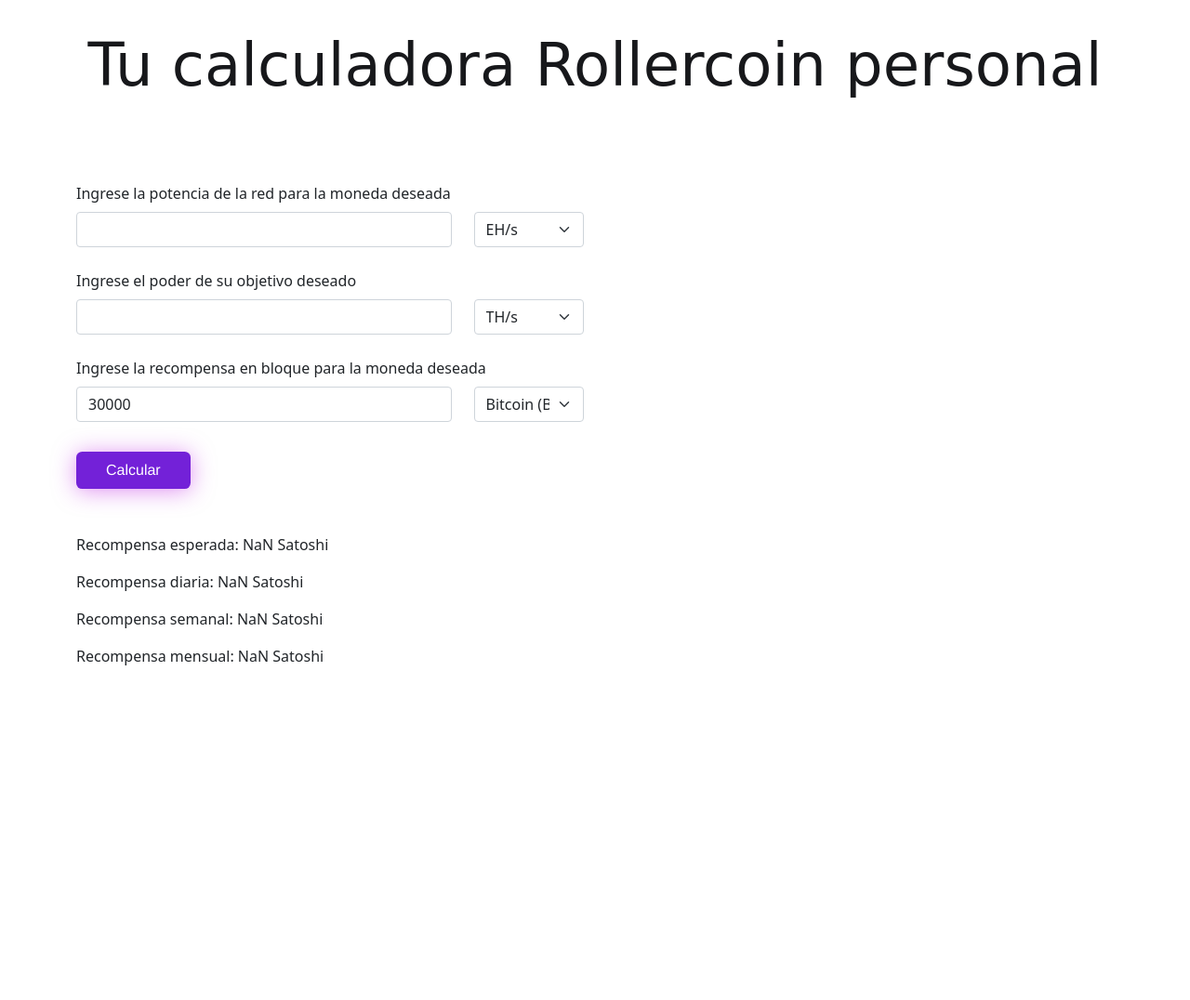
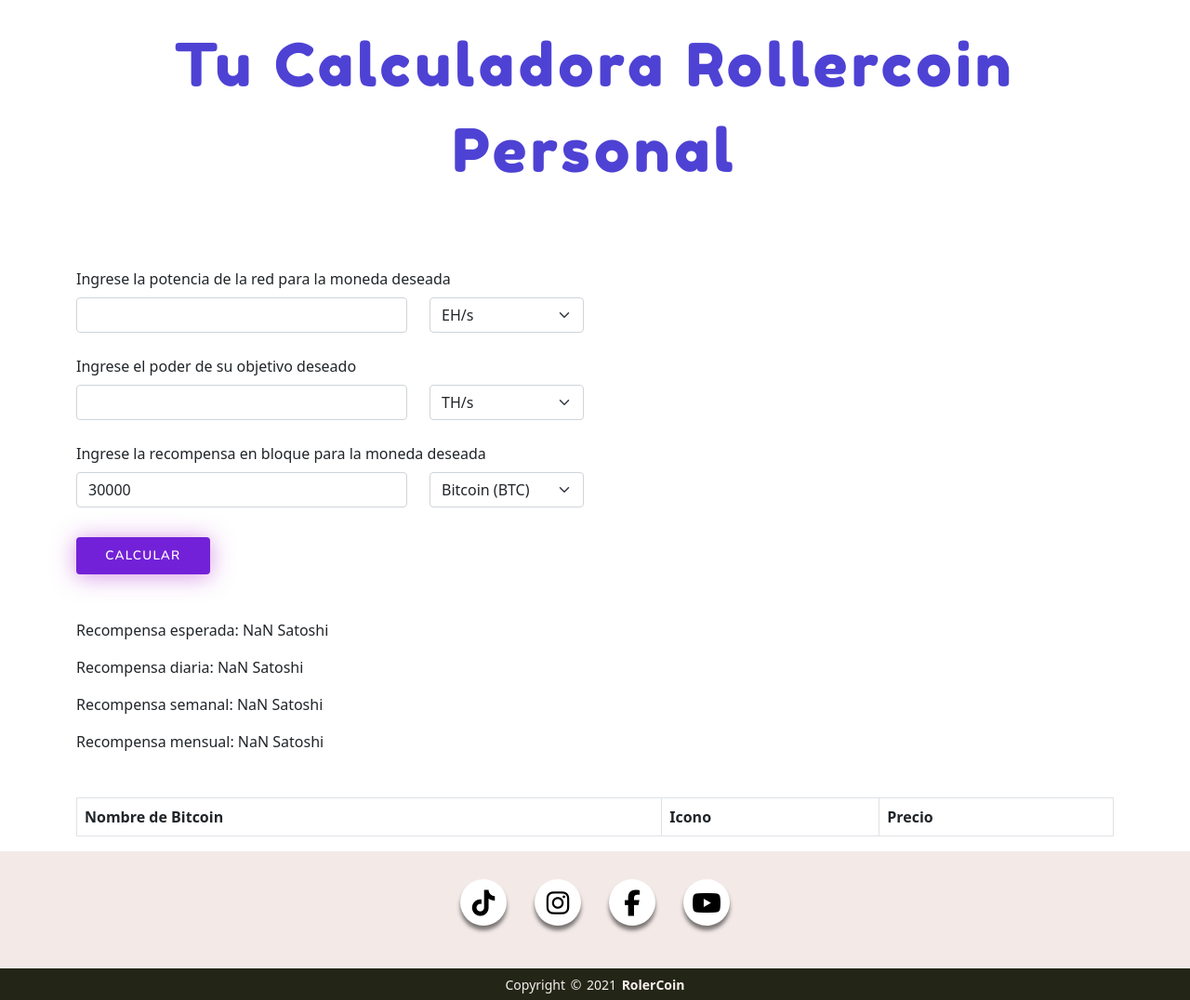
Before and after one commit to valer9826/RollerCalculator, a plain HTML site: page index.html in a window 1280 px wide. Shown: the whole page at 93% size. Before the commit the page ends 800 px from the top, so only its background shows below. Drawn offline with nearby package versions, Linux system fonts and the light colour scheme; no server answers; a web font is replaced by a local one.

Commit message:
eliminar onload y footer

```diff
--- a/css/style.css
+++ b/css/style.css
@@ -1,18 +1,28 @@
 @import url('https://fonts.googleapis.com/css2?family=Shizuru&display=swap');
 @import url('https://fonts.googleapis.com/css2?family=Roboto+Mono&display=swap');
+@import url('https://fonts.googleapis.com/css2?family=Fredoka+One&display=swap');
+@import url('https://fonts.googleapis.com/css2?family=Nunito:wght@600&display=swap');
+
+*{
+    margin: 0;
+    padding: 0;
+    box-sizing: border-box;
+}
 
 body {
     font-size: 16px;
-    font-family: "Helvetica", "Arial", sans-serif;
     text-align: center;
-    background-color: #f8faff;
+    background-color: #f7f9fb;
     font-family: 'Roboto Mono', monospace;
-  }
+    min-height: calc(100vh - 0px - 940px);
+}
 
 .titulo{
-    font-family: 'Shizuru', cursive;
+    /* font-family: 'Shizuru', cursive; */
+    font-family: 'Fredoka One', cursive;
     font-size: 4em;
-    color: rgb(23, 24, 27);
+    color: #4e42d4;
+    letter-spacing: 0.07em;
     line-height: 1.44em;
     margin-top: 24px;
     margin-bottom: 5%;
@@ -20,21 +30,32 @@ body {
 }
 /* button */
 .bubbly-button {
-    font-family: "Helvetica", "Arial", sans-serif;
+    /* font-family: "Helvetica", "Arial", sans-serif; */
+    font-family: 'Nunito', sans-serif;
     display: inline-block;
-    font-size: 1em;
-    padding: 0.5em 2em;
+    font-size: 0.85em;
+    font-weight: 700;
+    padding: 0.7em 2.3em;
+    letter-spacing: 1.2px;
     -webkit-appearance: none;
+    text-transform: uppercase;
     appearance: none;
     background-color: #7321d8;
     color: #fff;
-    border-radius: 0.40rem;
+    border-radius: 0.25rem;
     border: none;
-    cursor: pointer;
     position: relative;
     transition: transform ease-in 0.1s, box-shadow ease-in 0.25s;
-    box-shadow: 0 2px 25px rgba(192, 34, 228, 0.5);
+    box-shadow: 0 2px 25px rgba(174, 37, 204, 0.5);
 }
+
+.bubbly-button:hover {
+    background-color: #6c1ecc;
+    color: #f9f9f9;
+    box-shadow: 0 3px 35px rgba(149, 29, 175, 0.5);
+}
+
+
 .bubbly-button:focus {
     outline: 0;
 }
@@ -101,3 +122,88 @@ body {
 }
 
 /* footer */
+
+footer{
+    background:#f3eae8;
+    height: auto;
+    width: 100%;
+    color: #000;
+}
+
+.footer-content{
+    display: flex;
+    align-items: center;
+    justify-content: center;
+    flex-direction: column;
+    text-align: center;
+}
+
+/* social media */
+.social-menu {
+    margin: 0px auto;
+    padding: 30px 0;
+}
+
+.social-menu ul{
+    display: flex;
+    padding-left: 0;
+}
+
+.social-menu ul li{
+    list-style: none;
+    margin: 0 15px;
+}
+
+.social-menu ul li a{
+    display: block;
+    width: 50px;
+    height: 50px;
+    border-radius: 50%;
+    background-color: #fff;
+    text-align: center;
+    transition: .6s;
+    box-shadow: 0 5px 4px rgba(0,0,0,.5);
+
+    font-size: 28px;
+    line-height: 50px;
+    transition: .3s;
+    color: #000;
+}
+
+.social-menu ul li a:hover{
+    transform: translate(0, -10%);
+    color: #fff;
+}
+
+.social-menu ul li:nth-child(1) a:hover{
+    background-color: rgba(0, 0, 0, 0.829);
+}
+.social-menu ul li:nth-child(2) a:hover{
+    background: #f09433;
+    background: -moz-linear-gradient(45deg, #f09433 0%, #e6683c 25%, #dc2743 50%, #cc2366 75%, #bc1888 100%);
+    background: -webkit-linear-gradient(45deg, #f09433 0%,#e6683c 25%,#dc2743 50%,#cc2366 75%,#bc1888 100%);
+    background: linear-gradient(45deg, #f09433 0%,#e6683c 25%,#dc2743 50%,#cc2366 75%,#bc1888 100%);
+}
+.social-menu ul li:nth-child(3) a:hover{
+    background-color: #0077b5;
+}
+.social-menu ul li:nth-child(4) a:hover{
+    background-color: #c7022f;
+}
+
+/* copy */
+
+.footer-bottom{
+    background: #232617;
+    width: 100%;
+    padding: 5px 20px;
+    /* color: #122f4a; */
+    color: #f8efed;
+}
+
+.footer-bottom span{
+    float: center;
+    font-size: 14px;
+    word-spacing: 2px;
+    text-transform: capitalize;
+ }
--- a/index.html
+++ b/index.html
@@ -10,6 +10,9 @@
     <title>Document</title>
 
     <link rel="stylesheet" href="css/style.css">
+
+    <link rel="stylesheet" href="./social-media-icons.css">
+    <!-- <link rel="stylesheet" href="https://cdnjs.cloudflare.com/ajax/libs/font-awesome/4.7.0/css/font-awesome.min.css"> -->
     <!-- Bootstrap CSS -->
     <link href="https://cdn.jsdelivr.net/npm/bootstrap@5.1.3/dist/css/bootstrap.min.css" rel="stylesheet"
         integrity="sha384-1BmE4kWBq78iYhFldvKuhfTAU6auU8tT94WrHftjDbrCEXSU1oBoqyl2QvZ6jIW3" crossorigin="anonymous">
@@ -21,20 +24,18 @@
     </header>
 
     <section class="container">
-        <h1 class="titulo">Tu calculadora Rollercoin personal</h1>
+        <h1 class="titulo">Tu Calculadora Rollercoin Personal</h1>
 
         <div class="row">
             <article class="col-md-6">
                 <div>
                     <div class="form-group row my-4">
                         <label class="mb-2">Ingrese la potencia de la red para la moneda deseada</label>
-                        <div class="col-md-9">
-                            <input type="number" class="form-control" step="any" id="network-power"
-                                oninput="calculateGoalPower()">
+                        <div class="col-8">
+                            <input type="number" class="form-control" step="any" id="network-power">
                         </div>
-                        <div class="col-md-3">
-                            <select class="form-select" name="network-power-prefix" id="network-power-selector"
-                                onchange="calculateGoalPower()">
+                        <div class="col-4">
+                            <select class="form-select" name="network-power-prefix" id="network-power-selector">
                                 <option value="ghs">GH/s</option>
                                 <option value="ths">TH/s</option>
                                 <option value="phs">PH/s</option>
@@ -45,13 +46,11 @@
 
                     <div class="form-group row my-4">
                         <label class="mb-2">Ingrese el poder de su objetivo deseado</label>
-                        <div class="col-md-9">
-                            <input type="number" class="form-control" name="goal-power-hash" id="goal-power"
-                                oninput="calculateGoalPower()">
+                        <div class="col-8">
+                            <input type="number" class="form-control" name="goal-power-hash" id="goal-power">
                         </div>
-                        <div class="col-md-3">
-                            <select class="form-select" name="goal-power-prefix" id="goal-power-selector"
-                                onchange="calculateGoalPower()">
+                        <div class="col-4">
+                            <select class="form-select" name="goal-power-prefix" id="goal-power-selector">
                                 <option value="ghs">GH/s</option>
                                 <option selected value="ths">TH/s</option>
                                 <option value="phs">PH/s</option>
@@ -62,13 +61,12 @@
 
                     <div class="form-group row my-4">
                         <label class="mb-2">Ingrese la recompensa en bloque para la moneda deseada</label>
-                        <div class="col-md-9">
-                            <input type="number" class="form-control" name="block-reward" id="block-reward" step="any"
-                                oninput="calculateGoalPower()">
+                        <div class="col-8">
+                            <input type="number" class="form-control" name="block-reward" id="block-reward" step="any">
                         </div>
-                        <div class="col-md-3">
-                            <select class="form-select name=" block-type" id="block-type"
-                                onchange="blockAmount(), calculateGoalPower()"">
+                        <div class="col-4">
+                            <select class="form-select" name="block-type" id="block-type"
+                                onchange="blockAmount()">
                                 <option value=" BTC">Bitcoin (BTC)</option>
                                 <option value="DOGE">Doge (DOGE)</option>
                                 <option value="ETH">Ethereum (ETH)</option>
@@ -79,7 +77,7 @@
                         </div>
                     </div>
 
-                    <button class="bubbly-button mt-2" id="calcbtn" onclick="calculateGoalPower()">Calcular</button>
+                    <button class="bubbly-button mt-2" onclick="calculateGoalPower()">Calcular</button>
                 </div>
                 <div class="my-5">
                     <p>Recompensa esperada: <span id="exp_reward"></span></p>
@@ -94,15 +92,51 @@
             </aside>
         </div>
     </section>
+    <div class="container">
+        <table class="table table-striped table-bordered">
+            <thead>
+                <th>
+                    Nombre de Bitcoin
+                </th>
+                <th>
+                    Icono
+                </th>
+                <th>
+                    Precio
+                </th>
+            </thead>
+            <tbody id="data">
 
+            </tbody>
+        </table>
+    </div>
     <footer>
+        <div class="footer-content">
 
+            <div class="social-menu">
+                <ul>
+                    <li><a href="#" target="blank"><i class="fab fa-tiktok"></i></i></a></li>
+                    <li><a href="#" target="blank"><i class="fab fa-instagram"></i></a></li>
+                    <li><a href="#" target="blank"><i class="fab fa-facebook-f"></i></a></li>
+                    <li><a href="#" target="blank"><i class="fab fa-youtube"></i></a></li>
+                </ul>
+            </div>
+
+             <div class="footer-bottom">
+                <span>copyright &copy; 2021 <b> RolerCoin </b></span>
+             </div>
+        </div>
     </footer>
 
+    <!--Bootstrap -->
     <script src="https://cdn.jsdelivr.net/npm/bootstrap@5.1.3/dist/js/bootstrap.bundle.min.js"
         integrity="sha384-ka7Sk0Gln4gmtz2MlQnikT1wXgYsOg+OMhuP+IlRH9sENBO0LRn5q+8nbTov4+1p"
         crossorigin="anonymous"></script>
+    <!-- Calculator.js -->
     <script src="./js/calculator.js"></script>
+    <!--social media -->
+    <script src="https://kit.fontawesome.com/66aa7c98b3.js" crossorigin="anonymous"></script>
+    <!-- Animación del botón -->
     <script>
         var animateButton = function (e) {
             e.preventDefault;
--- a/js/calculator.js
+++ b/js/calculator.js
@@ -17,7 +17,7 @@ fetch(`${API_URL}`)
     });
 
     HTMLresponse.appendChild(ul);
-  });
+});
 
 /* ----- Metodo alternativo para manipular DOM/ Hacer una petición a la API de  y mostrar los resultados en una lista ----- */
 // fetch(`${API_URL}`)
```
